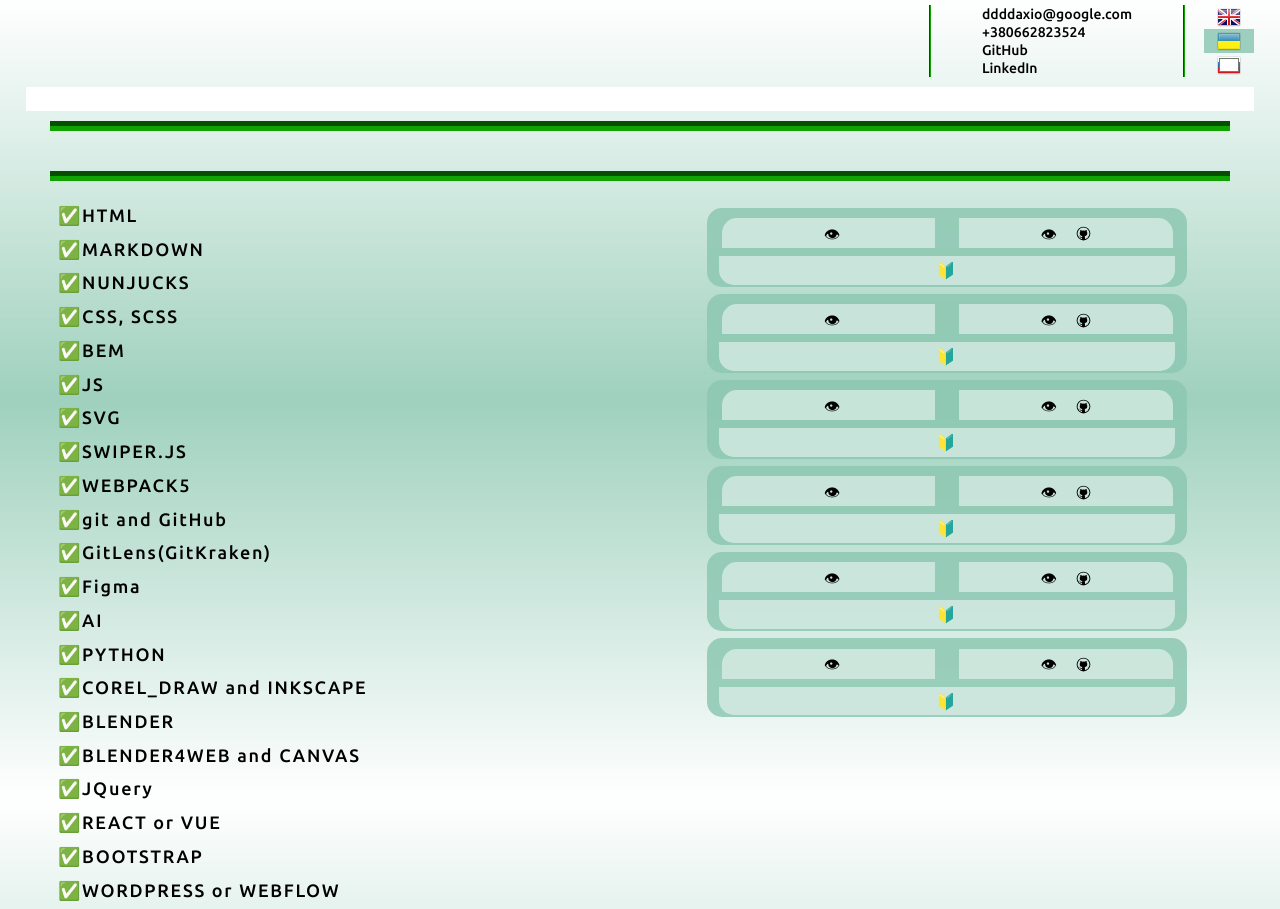
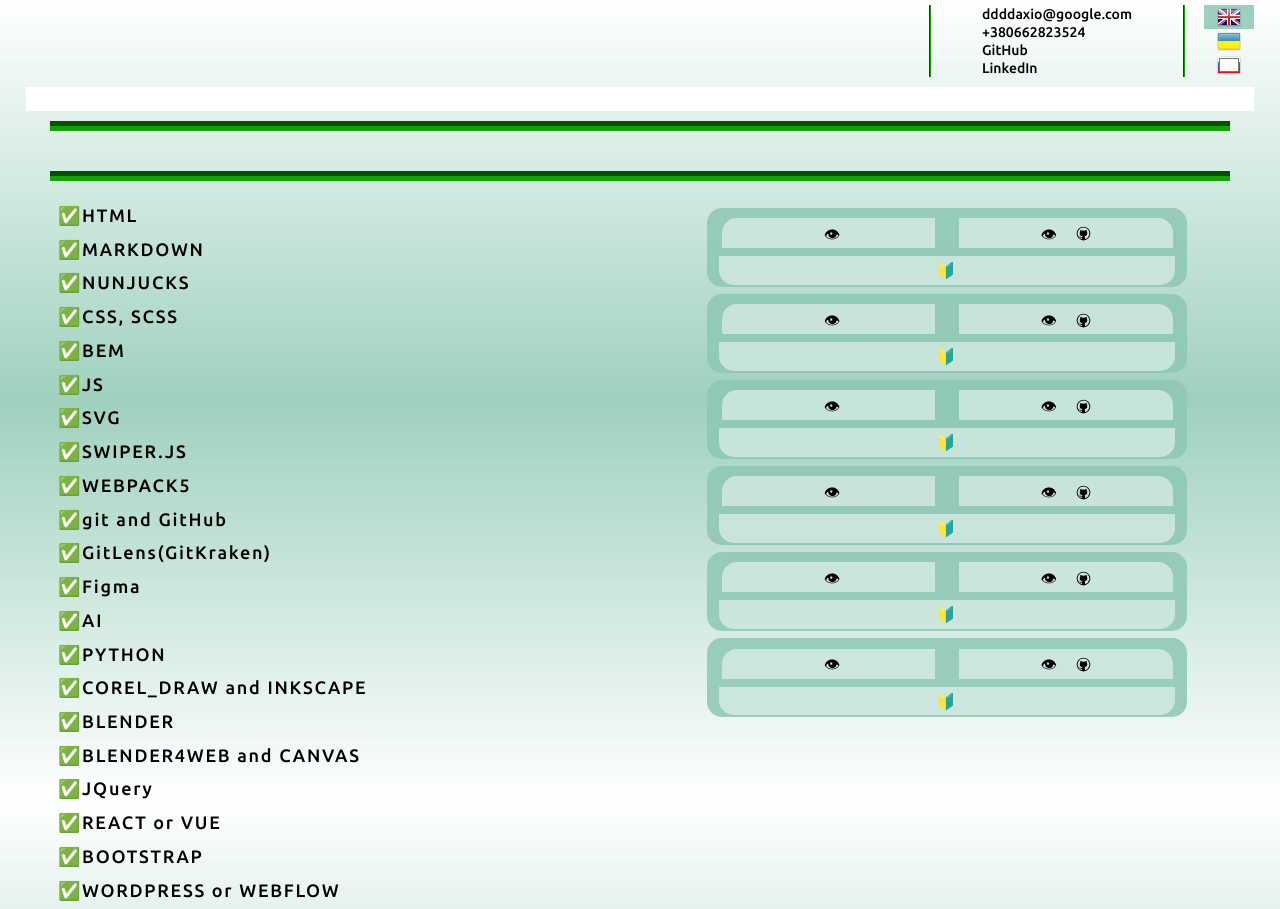
Before and after one commit to AxI0mAn/resume, a plain HTML site: page index.html in a window 1280 px wide. Shown: the top 909 px of the page. Drawn offline with Linux system fonts and the light colour scheme.

Commit message:
logo-link master branch

```diff
--- a/index.html
+++ b/index.html
@@ -17,7 +17,7 @@
       <div class="heder__content">
         <div class="person">
           <div class="person__fio">
-            <a class="person__fio__logo" href="#">
+            <a class="person__fio__logo" href="https://axi0man.github.io/resume/">
               <h1 class="eur-logo">Dmitry Mikhailovich</h1>
             </a>
           </div>
@@ -42,25 +42,25 @@
           <div class="select_multi_Ling">
             <label>
               <input id="en" class="change-eur" type="radio" name="lang" value="en">
-              <a href="#" class="radio_mark">
+              <div class="radio_mark">
                 <img src="./En.png" alt="flag_en">
-              </a>
+              </div>
             </label>
           </div>
           <div class="select_multi_Ling">
             <label>
               <input id="ua" class="change-eur" type="radio" name="lang" value="ua">
-              <a href="#" class="radio_mark">
+              <div class="radio_mark">
                 <img src="./Uk.png" alt="flag_ua">
-              </a>
+              </div>
             </label>
           </div>
           <div class="select_multi_Ling">
             <label>
               <input id="ru" class="change-eur" type="radio" name="lang" value="ru">
-              <a href="#" class="radio_mark">
+              <div class="radio_mark">
                 <img src="./Ru.png" alt="flag_ru">
-              </a>
+              </div>
             </label>
           </div>
         </div>
--- a/index.scss
+++ b/index.scss
@@ -178,7 +178,7 @@ header {
 
     /* */
     // only print
-    .select_multi_Ling:nth-child(2) {
+    .select_multi_Ling:nth-child(1) {
       width: 100%;
       background-color: $bgc;
     }
```
Also changed, not shown: index.css.
